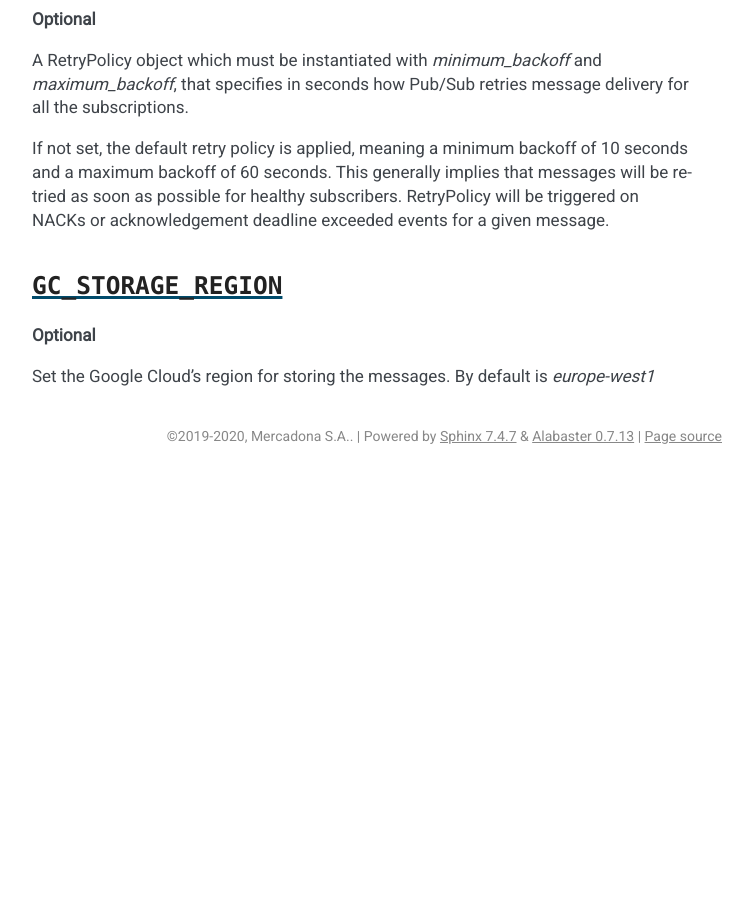
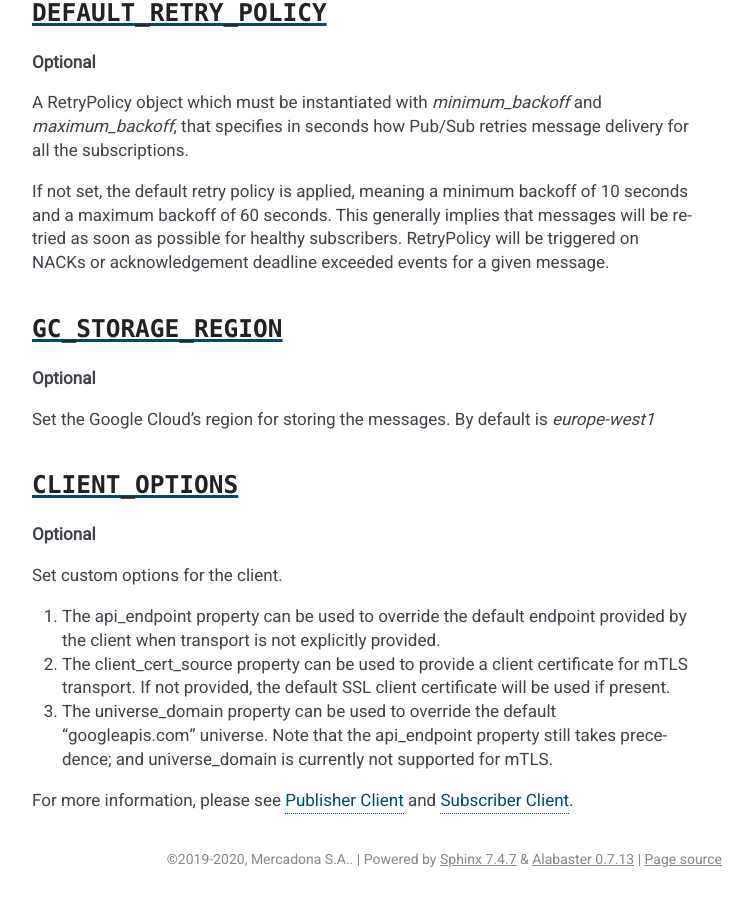
Before and after one commit to mercadona/rele, a Sphinx documentation site: the page built from docs/settings.rst, in a window 1280 px wide and 900 px high, scrolled down 4068 px. Shown: the whole window, without its empty margins (388-1141 px from the left). Built offline with Sphinx 7.4.7, drawn with Linux system fonts in a browser that asks for light colours; the version number is read from the project's files by our own code; before the commit the page ends 4545 px from its top, so only the background shows below that; some of the changed text lies outside the part shown.

Commit message:
Update documentation

```diff
--- a/docs/settings.rst
+++ b/docs/settings.rst
@@ -32,6 +32,7 @@ Example::
         'FILTER_SUBS_BY': boolean_function,
         'DEFAULT_RETRY_POLICY': RetryPolicy(10, 50),
         'GC_STORAGE_REGION': 'europe-west1',
+        'CLIENT_OPTIONS': {'api_endpoint': 'custom-api.interconnect.example.com'}
     }
 
 ``GC_PROJECT_ID``
@@ -195,3 +196,18 @@ RetryPolicy will be triggered on NACKs or acknowledgement deadline exceeded even
 **Optional**
 
 Set the Google Cloud's region for storing the messages. By default is `europe-west1`
+
+``CLIENT_OPTIONS``
+----------------------------
+
+**Optional**
+
+Set custom options for the client.
+
+1. The api_endpoint property can be used to override the default endpoint provided by the client when transport is not explicitly provided.
+
+2. The client_cert_source property can be used to provide a client certificate for mTLS transport. If not provided, the default SSL client certificate will be used if present.
+
+3. The universe_domain property can be used to override the default "googleapis.com" universe. Note that the api_endpoint property still takes precedence; and universe_domain is currently not supported for mTLS.
+
+For more information, please see `Publisher Client <https://cloud.google.com/python/docs/reference/pubsub/latest/google.cloud.pubsub_v1.publisher.client.Client>`_ and `Subscriber Client <https://cloud.google.com/python/docs/reference/pubsub/latest/google.cloud.pubsub_v1.subscriber.client.Client>`_.
```
